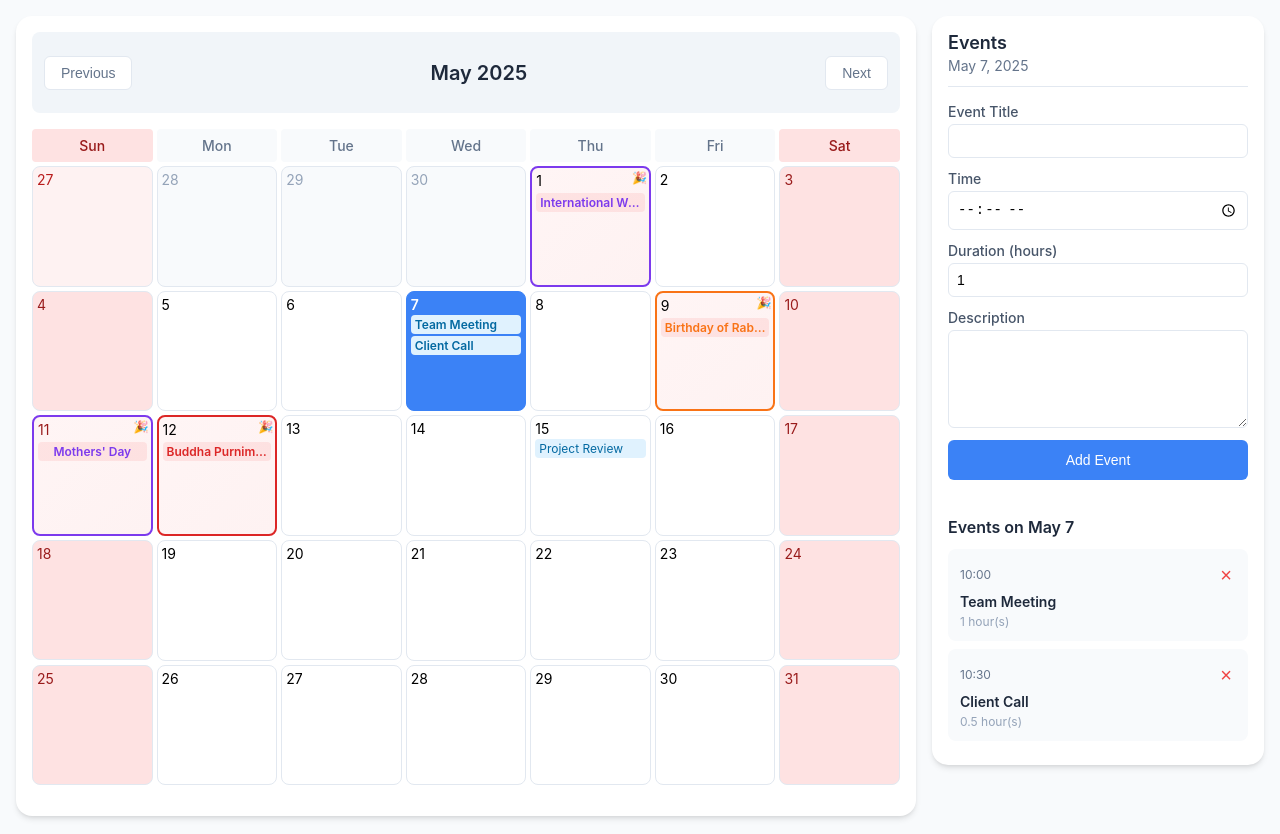
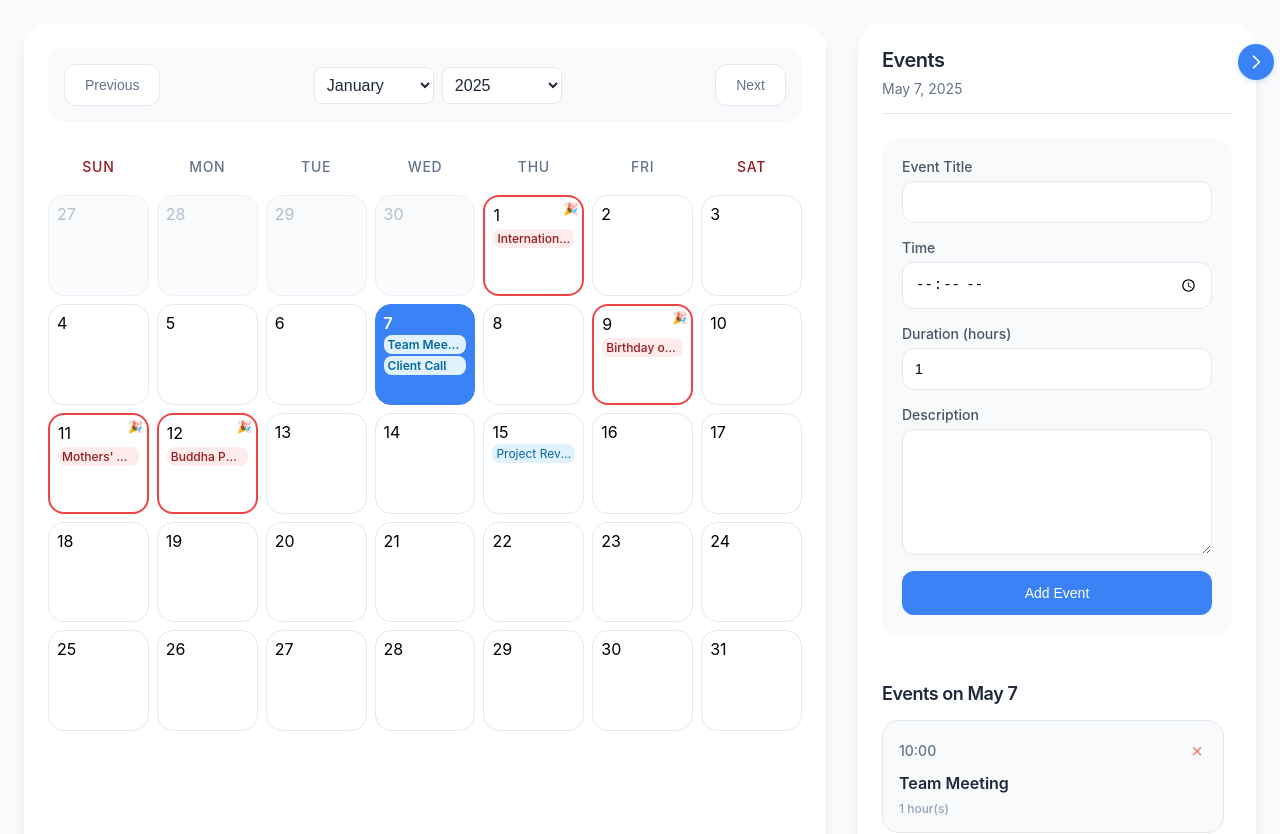
Before and after one commit to sanpras007/calender-app, a React (Create React App) app: page / in a window 1280 px wide. Shown: the top 834 px of the page. Built offline with nearby package versions, Linux system fonts and the light colour scheme.

Commit message:
new change in side bar and descripton bug cleared

```diff
--- a/src/App.css
+++ b/src/App.css
@@ -17,8 +17,8 @@ body {
 .app-container {
   display: flex;
   min-height: 100vh;
-  padding: 1rem;
-  gap: 1rem;
+  padding: 1.5rem;
+  gap: 2rem;
   max-width: 1400px;
   margin: 0 auto;
 }
@@ -27,10 +27,10 @@ body {
 .calendar-container {
   flex: 1;
   background: white;
-  border-radius: 1rem;
-  box-shadow: 0 4px 6px -1px rgb(0 0 0 / 0.1), 0 2px 4px -2px rgb(0 0 0 / 0.1);
-  padding: 1rem;
-  min-width: 0; /* Prevent flex item from overflowing */
+  border-radius: 1.5rem;
+  box-shadow: 0 10px 15px -3px rgb(0 0 0 / 0.1);
+  padding: 1.5rem;
+  min-width: 0;
 }
 
 /* Calendar Header */
@@ -38,60 +38,103 @@ body {
   display: flex;
   justify-content: space-between;
   align-items: center;
-  margin-bottom: 1rem;
-  padding: 0.75rem;
-  background: #f1f5f9;
-  border-radius: 0.5rem;
+  margin-bottom: 1.5rem;
+  padding: 1rem;
+  background: #f8fafc;
+  border-radius: 1rem;
+}
+
+.calendar-nav {
+  display: flex;
+  align-items: center;
+  gap: 1rem;
+  width: 100%;
+  justify-content: space-between;
 }
 
 .calendar-title {
-  font-size: 1.25rem;
+  display: flex;
+  align-items: center;
+  gap: 0.5rem;
+  font-size: 1.5rem;
   font-weight: 600;
   color: #1e293b;
+  letter-spacing: -0.025em;
+}
+
+.month-select,
+.year-select {
+  padding: 0.5rem;
+  border: 1px solid #e2e8f0;
+  border-radius: 0.5rem;
+  background: white;
+  color: #1e293b;
+  font-size: 1rem;
+  font-weight: 500;
+  cursor: pointer;
+  transition: all 0.2s ease;
+  min-width: 120px;
+}
+
+.month-select:hover,
+.year-select:hover {
+  border-color: #3b82f6;
+}
+
+.month-select:focus,
+.year-select:focus {
+  outline: none;
+  border-color: #3b82f6;
+  box-shadow: 0 0 0 3px rgba(59, 130, 246, 0.1);
+}
+
+.month-select option,
+.year-select option {
+  padding: 0.5rem;
+  font-size: 1rem;
 }
 
 /* Calendar Grid */
 .calendar-grid {
   display: grid;
   grid-template-columns: repeat(7, 1fr);
-  gap: 0.25rem;
+  gap: 0.5rem;
 }
 
 /* Weekday Headers */
 .weekday-header {
   text-align: center;
-  padding: 0.5rem;
+  padding: 0.75rem;
   font-weight: 500;
   color: #64748b;
-  background: #f8fafc;
-  border-radius: 0.25rem;
   font-size: 0.875rem;
+  text-transform: uppercase;
+  letter-spacing: 0.05em;
 }
 
 .weekday-header.weekend {
   color: #991b1b;
-  background: #fee2e2;
 }
 
 /* Calendar Days */
 .calendar-day {
   aspect-ratio: 1;
-  padding: 0.25rem;
+  padding: 0.5rem;
   border: 1px solid #e2e8f0;
-  border-radius: 0.5rem;
+  border-radius: 1rem;
   cursor: pointer;
   transition: all 0.2s ease;
   position: relative;
-  font-size: 0.875rem;
+  font-size: 1rem;
   display: flex;
   flex-direction: column;
   overflow: hidden;
+  background: white;
 }
 
 .calendar-day:hover {
-  background-color: #f1f5f9;
-  transform: scale(1.02);
-  z-index: 1;
+  background-color: #f8fafc;
+  transform: translateY(-2px);
   box-shadow: 0 4px 6px -1px rgb(0 0 0 / 0.1);
 }
 
@@ -104,16 +147,18 @@ body {
 .calendar-day.selected {
   background-color: #3b82f6;
   color: white;
+  border-color: #3b82f6;
 }
 
 .calendar-day.other-month {
   color: #94a3b8;
   background-color: #f8fafc;
+  opacity: 0.7;
 }
 
 /* Holiday styles */
 .calendar-day.holiday {
-  background: linear-gradient(135deg, #fff5f5 0%, #fef2f2 100%);
+  background: white;
   border: 2px solid #ef4444;
   position: relative;
 }
@@ -121,19 +166,19 @@ body {
 .calendar-day.holiday::before {
   content: '🎉';
   position: absolute;
-  top: 2px;
-  right: 2px;
+  top: 4px;
+  right: 4px;
   font-size: 0.75rem;
 }
 
 .calendar-day.holiday:hover {
-  background: linear-gradient(135deg, #fee2e2 0%, #fecaca 100%);
-  transform: scale(1.02);
-  box-shadow: 0 2px 4px rgba(239, 68, 68, 0.1);
+  background: #fff5f5;
+  transform: translateY(-2px);
+  box-shadow: 0 4px 6px -1px rgba(239, 68, 68, 0.1);
 }
 
 .calendar-day.holiday.other-month {
-  background: linear-gradient(135deg, #fff5f5 0%, #fef2f2 100%);
+  background: #fef2f2;
   color: #b91c1c;
   opacity: 0.8;
 }
@@ -145,7 +190,7 @@ body {
 }
 
 .calendar-day.holiday.today {
-  background: linear-gradient(135deg, #dbeafe 0%, #bfdbfe 100%);
+  background: #dbeafe;
   border-color: #3b82f6;
   color: #1e293b;
 }
@@ -154,13 +199,13 @@ body {
   font-size: 0.75rem;
   color: #991b1b;
   margin-top: 0.25rem;
-  font-weight: 600;
+  font-weight: 500;
   overflow: hidden;
   text-overflow: ellipsis;
   white-space: nowrap;
   padding: 0.125rem 0.25rem;
   background-color: rgba(239, 68, 68, 0.1);
-  border-radius: 0.25rem;
+  border-radius: 0.5rem;
   text-align: center;
 }
 
@@ -169,76 +214,26 @@ body {
   background-color: rgba(255, 255, 255, 0.2);
 }
 
-/* Different styles for different holiday types */
-.calendar-day.holiday[data-type="public"] {
-  border-color: #dc2626;
-}
-
-.calendar-day.holiday[data-type="observance"] {
-  border-color: #f97316;
-}
-
-.calendar-day.holiday[data-type="religious"] {
-  border-color: #7c3aed;
-}
-
-.calendar-day.holiday[data-type="public"] .holiday-name {
-  color: #dc2626;
-}
-
-.calendar-day.holiday[data-type="observance"] .holiday-name {
-  color: #f97316;
-}
-
-.calendar-day.holiday[data-type="religious"] .holiday-name {
-  color: #7c3aed;
-}
-
-/* Weekend styles */
-.calendar-day.weekend {
-  background-color: #fee2e2;
-  color: #991b1b;
-}
-
-.calendar-day.weekend:hover {
-  background-color: #fecaca;
-}
-
-.calendar-day.weekend.other-month {
-  background-color: #fef2f2;
-  color: #b91c1c;
-}
-
-.calendar-day.weekend.selected {
-  background-color: #3b82f6;
-  color: white;
-}
-
-.calendar-day.weekend.today {
-  background-color: #dbeafe;
-  border-color: #3b82f6;
-  color: #1e293b;
-}
-
 /* Event Styles */
 .event {
   margin: 0.125rem 0;
   padding: 0.125rem 0.25rem;
   font-size: 0.75rem;
-  border-radius: 0.25rem;
+  border-radius: 0.5rem;
   background-color: #e0f2fe;
   color: #0369a1;
   overflow: hidden;
   text-overflow: ellipsis;
   white-space: nowrap;
+  max-width: 100%;
 }
 
 /* Navigation Buttons */
 .calendar-nav-button {
-  padding: 0.5rem 1rem;
+  padding: 0.75rem 1.25rem;
   background-color: white;
   border: 1px solid #e2e8f0;
-  border-radius: 0.375rem;
+  border-radius: 0.75rem;
   color: #64748b;
   font-weight: 500;
   cursor: pointer;
@@ -247,53 +242,130 @@ body {
 }
 
 .calendar-nav-button:hover {
-  background-color: #f1f5f9;
+  background-color: #f8fafc;
   color: #1e293b;
-  transform: translateY(-1px);
-  box-shadow: 0 2px 4px rgba(0, 0, 0, 0.1);
+  transform: translateY(-2px);
+  box-shadow: 0 4px 6px -1px rgb(0 0 0 / 0.1);
 }
 
 /* Side Menu Styles */
 .side-menu {
-  width: 300px;
+  width: 350px;
   background: white;
-  border-radius: 1rem;
-  box-shadow: 0 4px 6px -1px rgb(0 0 0 / 0.1), 0 2px 4px -2px rgb(0 0 0 / 0.1);
-  padding: 1rem;
+  border-radius: 1.5rem;
+  box-shadow: 0 10px 15px -3px rgb(0 0 0 / 0.1);
+  padding: 1.5rem;
   display: flex;
   flex-direction: column;
-  gap: 1rem;
+  gap: 1.5rem;
   height: fit-content;
+  position: sticky;
+  top: 1.5rem;
+  transition: all 0.3s ease;
+  min-width: 40px;
+}
+
+.side-menu.closed {
+  width: 40px;
+  padding: 1.5rem 0.5rem;
+  overflow: visible;
+  background: transparent;
+  box-shadow: none;
+}
+
+.side-menu.closed > *:not(.side-menu-toggle) {
+  display: none;
 }
 
 .side-menu-header {
   border-bottom: 1px solid #e2e8f0;
-  padding-bottom: 0.75rem;
+  padding-bottom: 1rem;
 }
 
 .side-menu-header h3 {
-  font-size: 1.125rem;
+  font-size: 1.25rem;
   font-weight: 600;
   color: #1e293b;
   margin: 0;
+  letter-spacing: -0.025em;
 }
 
 .selected-date {
   color: #64748b;
   font-size: 0.875rem;
-  margin-top: 0.25rem;
+  margin-top: 0.5rem;
+}
+
+/* Holiday Info in Side Menu */
+.holiday-info {
+  background: linear-gradient(135deg, #fff5f5 0%, #fef2f2 100%);
+  border: 1px solid #ef4444;
+  border-radius: 1rem;
+  padding: 1.25rem;
+  margin-bottom: 1.5rem;
+  transition: all 0.3s ease;
+}
+
+.holiday-info:hover {
+  transform: translateY(-2px);
+  box-shadow: 0 4px 6px -1px rgba(239, 68, 68, 0.1);
+}
+
+.holiday-title {
+  color: #991b1b;
+  font-size: 1.25rem;
+  font-weight: 600;
+  margin: 0 0 0.75rem 0;
+  letter-spacing: -0.025em;
+}
+
+.holiday-types {
+  display: flex;
+  flex-wrap: wrap;
+  gap: 0.5rem;
+  margin-bottom: 0.75rem;
+}
+
+.holiday-type {
+  background-color: rgba(239, 68, 68, 0.1);
+  color: #991b1b;
+  padding: 0.375rem 0.75rem;
+  border-radius: 0.5rem;
+  font-size: 0.75rem;
+  font-weight: 500;
+  transition: all 0.2s ease;
+}
+
+.holiday-type:hover {
+  background-color: rgba(239, 68, 68, 0.2);
+  transform: translateY(-1px);
+}
+
+.holiday-description {
+  color: #4b5563;
+  font-size: 0.875rem;
+  line-height: 1.6;
+  margin: 0;
 }
 
 .event-form {
   display: flex;
   flex-direction: column;
-  gap: 0.75rem;
+  gap: 1rem;
+  background: #f8fafc;
+  padding: 1.25rem;
+  border-radius: 1rem;
+  transition: all 0.3s ease;
+}
+
+.event-form:hover {
+  box-shadow: 0 4px 6px -1px rgb(0 0 0 / 0.1);
 }
 
 .form-group {
   display: flex;
   flex-direction: column;
-  gap: 0.25rem;
+  gap: 0.375rem;
 }
 
 .form-group label {
@@ -304,31 +376,48 @@ body {
 
 .form-group input,
 .form-group textarea {
-  padding: 0.5rem;
+  padding: 0.75rem;
   border: 1px solid #e2e8f0;
-  border-radius: 0.375rem;
+  border-radius: 0.75rem;
   font-size: 0.875rem;
   transition: all 0.2s ease;
+  background: white;
 }
 
 .form-group input:focus,
 .form-group textarea:focus {
   outline: none;
   border-color: #3b82f6;
-  box-shadow: 0 0 0 2px rgba(59, 130, 246, 0.1);
+  box-shadow: 0 0 0 3px rgba(59, 130, 246, 0.1);
 }
 
 .form-group textarea {
   resize: vertical;
-  min-height: 80px;
+  min-height: 100px;
+  max-height: 300px;
+  white-space: pre-wrap;
+  word-wrap: break-word;
+  line-height: 1.5;
+  padding: 0.75rem;
+  border: 1px solid #e2e8f0;
+  border-radius: 0.75rem;
+  font-size: 0.875rem;
+  transition: all 0.2s ease;
+  background: white;
+}
+
+.form-group textarea:focus {
+  outline: none;
+  border-color: #3b82f6;
+  box-shadow: 0 0 0 3px rgba(59, 130, 246, 0.1);
 }
 
 .add-event-button {
   background-color: #3b82f6;
   color: white;
-  padding: 0.75rem;
+  padding: 0.875rem;
   border: none;
-  border-radius: 0.375rem;
+  border-radius: 0.75rem;
   font-weight: 500;
   cursor: pointer;
   transition: all 0.2s ease;
@@ -337,45 +426,50 @@ body {
 
 .add-event-button:hover {
   background-color: #2563eb;
-  transform: translateY(-1px);
-  box-shadow: 0 2px 4px rgba(37, 99, 235, 0.2);
+  transform: translateY(-2px);
+  box-shadow: 0 4px 6px -1px rgba(37, 99, 235, 0.2);
 }
 
 .events-list {
   flex: 1;
   overflow-y: auto;
+  padding-right: 0.5rem;
 }
 
 .events-list h4 {
-  font-size: 1rem;
+  font-size: 1.125rem;
   font-weight: 600;
   color: #1e293b;
-  margin-bottom: 0.75rem;
+  margin-bottom: 1rem;
+  letter-spacing: -0.025em;
 }
 
 .event-item {
   background: #f8fafc;
-  border-radius: 0.5rem;
-  padding: 0.75rem;
-  margin-bottom: 0.5rem;
+  border-radius: 1rem;
+  padding: 1rem;
+  margin-bottom: 0.75rem;
   transition: all 0.2s ease;
+  border: 1px solid #e2e8f0;
 }
 
 .event-item:hover {
-  transform: translateY(-1px);
-  box-shadow: 0 2px 4px rgba(0, 0, 0, 0.05);
+  transform: translateY(-2px);
+  box-shadow: 0 4px 6px -1px rgb(0 0 0 / 0.1);
+  border-color: #3b82f6;
 }
 
 .event-item-header {
   display: flex;
   justify-content: space-between;
   align-items: center;
-  margin-bottom: 0.25rem;
+  margin-bottom: 0.5rem;
 }
 
 .event-time {
-  font-size: 0.75rem;
+  font-size: 0.875rem;
   color: #64748b;
+  font-weight: 500;
 }
 
 .delete-event-button {
@@ -387,162 +481,189 @@ body {
   padding: 0.25rem;
   line-height: 1;
   transition: all 0.2s ease;
+  opacity: 0.7;
 }
 
 .delete-event-button:hover {
   color: #dc2626;
   transform: scale(1.1);
+  opacity: 1;
 }
 
 .event-item h5 {
-  font-size: 0.875rem;
+  font-size: 1rem;
   font-weight: 600;
   color: #1e293b;
-  margin: 0 0 0.25rem 0;
+  margin: 0 0 0.5rem 0;
 }
 
 .event-description {
-  font-size: 0.75rem;
+  font-size: 0.875rem;
   color: #64748b;
-  margin: 0 0 0.25rem 0;
+  margin: 0 0 0.5rem 0;
+  line-height: 1.5;
+  white-space: pre-wrap;
+  word-wrap: break-word;
+  max-height: 150px;
+  overflow-y: auto;
+  padding: 0.5rem;
+  background: #f8fafc;
+  border-radius: 0.5rem;
+  border: 1px solid #e2e8f0;
+}
+
+.event-description::-webkit-scrollbar {
+  width: 6px;
+}
+
+.event-description::-webkit-scrollbar-track {
+  background: #f1f5f9;
+  border-radius: 3px;
+}
+
+.event-description::-webkit-scrollbar-thumb {
+  background: #cbd5e1;
+  border-radius: 3px;
+}
+
+.event-description::-webkit-scrollbar-thumb:hover {
+  background: #94a3b8;
 }
 
 .event-duration {
   font-size: 0.75rem;
   color: #94a3b8;
   margin: 0;
+  font-weight: 500;
 }
 
 .no-events {
   color: #94a3b8;
   font-size: 0.875rem;
   text-align: center;
-  padding: 0.75rem;
+  padding: 1rem;
+  background: #f8fafc;
+  border-radius: 0.75rem;
 }
 
-/* Holiday Info in Side Menu */
-.holiday-info {
-  background: linear-gradient(135deg, #fff5f5 0%, #fef2f2 100%);
-  border: 1px solid #ef4444;
-  border-radius: 0.5rem;
-  padding: 0.75rem;
-  margin-bottom: 1rem;
+/* Side Menu Toggle Button */
+.side-menu-toggle {
+  position: absolute;
+  right: -18px;
+  top: 20px;
+  width: 36px;
+  height: 36px;
+  background: #3b82f6;
+  border: none;
+  border-radius: 50%;
+  display: flex;
+  align-items: center;
+  justify-content: center;
+  cursor: pointer;
+  transition: all 0.2s ease;
+  box-shadow: 0 2px 4px rgba(59, 130, 246, 0.2);
+  z-index: 100;
 }
 
-.holiday-title {
-  color: #991b1b;
-  font-size: 1.125rem;
-  font-weight: 600;
-  margin: 0 0 0.5rem 0;
+.side-menu-toggle svg {
+  width: 20px;
+  height: 20px;
+  color: white;
+  transition: transform 0.3s ease;
 }
 
-.holiday-types {
-  display: flex;
-  flex-wrap: wrap;
-  gap: 0.375rem;
-  margin-bottom: 0.5rem;
+.side-menu.closed .side-menu-toggle {
+  right: -18px;
 }
 
-.holiday-type {
-  background-color: rgba(239, 68, 68, 0.1);
-  color: #991b1b;
-  padding: 0.25rem 0.5rem;
-  border-radius: 0.25rem;
-  font-size: 0.75rem;
-  font-weight: 500;
+.side-menu.closed .side-menu-toggle svg {
+  transform: rotate(180deg);
 }
 
-.holiday-description {
-  color: #4b5563;
-  font-size: 0.875rem;
-  line-height: 1.5;
-  margin: 0;
-}
-
-/* Update existing holiday styles */
-.calendar-day.holiday[data-type="national holiday"] {
-  border-color: #dc2626;
-}
-
-.calendar-day.holiday[data-type="optional holiday"] {
-  border-color: #f97316;
-}
-
-.calendar-day.holiday[data-type="observance"] {
-  border-color: #7c3aed;
-}
-
-.calendar-day.holiday[data-type="hinduism"] {
-  border-color: #059669;
-}
-
-.calendar-day.holiday[data-type="christian"] {
-  border-color: #2563eb;
-}
-
-.calendar-day.holiday[data-type="season"] {
-  border-color: #d97706;
-}
-
-.calendar-day.holiday[data-type="national holiday"] .holiday-name {
-  color: #dc2626;
-}
-
-.calendar-day.holiday[data-type="optional holiday"] .holiday-name {
-  color: #f97316;
-}
-
-.calendar-day.holiday[data-type="observance"] .holiday-name {
-  color: #7c3aed;
-}
-
-.calendar-day.holiday[data-type="hinduism"] .holiday-name {
-  color: #059669;
-}
-
-.calendar-day.holiday[data-type="christian"] .holiday-name {
-  color: #2563eb;
-}
-
-.calendar-day.holiday[data-type="season"] .holiday-name {
-  color: #d97706;
+.side-menu-toggle:hover {
+  background: #2563eb;
+  transform: scale(1.05);
+  box-shadow: 0 4px 6px rgba(59, 130, 246, 0.3);
 }
 
 /* Responsive Design */
 @media (max-width: 1024px) {
   .app-container {
     flex-direction: column;
-    padding: 0.75rem;
+    padding: 1rem;
   }
 
   .side-menu {
     width: 100%;
+    position: static;
+    min-width: 0;
+  }
+
+  .side-menu.closed {
+    display: none;
+  }
+
+  .side-menu-toggle {
+    position: fixed;
+    right: 20px;
+    bottom: 20px;
+    top: auto;
+    width: 48px;
+    height: 48px;
+    background: #3b82f6;
+    border: none;
+    box-shadow: 0 4px 6px rgba(59, 130, 246, 0.3);
+  }
+
+  .side-menu-toggle svg {
+    width: 24px;
+    height: 24px;
+  }
+
+  .side-menu-toggle:hover {
+    background: #2563eb;
+    transform: scale(1.05);
   }
 
   .calendar-container {
-    margin-bottom: 1rem;
+    margin-bottom: 1.5rem;
   }
 }
 
 @media (max-width: 768px) {
   .calendar-container {
-    padding: 0.75rem;
+    padding: 1rem;
   }
 
   .calendar-day {
-    font-size: 0.75rem;
+    font-size: 0.875rem;
   }
 
   .event {
     font-size: 0.625rem;
   }
 
+  .calendar-header {
+    padding: 0.75rem;
+  }
+
+  .calendar-nav {
+    gap: 0.5rem;
+  }
+
   .calendar-title {
-    font-size: 1.125rem;
+    font-size: 1.25rem;
+  }
+
+  .month-select,
+  .year-select {
+    padding: 0.375rem;
+    font-size: 0.875rem;
+    min-width: 100px;
   }
 
   .calendar-nav-button {
-    padding: 0.375rem 0.75rem;
+    padding: 0.5rem 1rem;
     font-size: 0.75rem;
   }
 }
--- a/src/App.js
+++ b/src/App.js
@@ -1,6 +1,6 @@
 // src/App.js
 import React, { useState, useEffect } from 'react';
-import { format, addMonths, subMonths, startOfMonth, endOfMonth, eachDayOfInterval, isSameDay, parseISO, isSameMonth } from 'date-fns';
+import { format, addMonths, subMonths, startOfMonth, endOfMonth, eachDayOfInterval, isSameDay, parseISO, isSameMonth, setMonth, setYear } from 'date-fns';
 import './App.css';
 import eventsData from './events.json';
 import holidaysData from './holidays.json';
@@ -104,26 +104,73 @@ function App() {
 
   const allDays = [...getPreviousMonthDays(), ...days, ...getNextMonthDays()];
 
+  const handleMonthChange = (e) => {
+    const newMonth = parseInt(e.target.value);
+    setCurrentDate(prevDate => setMonth(prevDate, newMonth));
+  };
+
+  const handleYearChange = (e) => {
+    const newYear = parseInt(e.target.value);
+    setCurrentDate(prevDate => setYear(prevDate, newYear));
+  };
+
+  const handleDateClick = (date) => {
+    setSelectedDate(date);
+  };
+
+  // Generate array of years (current year ± 10 years)
+  const currentYear = new Date().getFullYear();
+  const years = Array.from({ length: 21 }, (_, i) => currentYear - 10 + i);
+
+  // Array of months
+  const months = [
+    'January', 'February', 'March', 'April', 'May', 'June',
+    'July', 'August', 'September', 'October', 'November', 'December'
+  ];
+
   return (
     <div className="app-container">
       <div className="calendar-container">
         {/* Header */}
         <div className="calendar-header">
+          <div className="calendar-nav">
             <button
               onClick={prevMonth}
               className="calendar-nav-button"
             >
               Previous
             </button>
-          <h2 className="calendar-title">
-            {format(currentDate, 'MMMM yyyy')}
-          </h2>
+            <div className="calendar-title">
+              <select
+                value={format(currentDate, 'MMMM')}
+                onChange={handleMonthChange}
+                className="month-select"
+              >
+                {months.map((month, index) => (
+                  <option key={month} value={index}>
+                    {month}
+                  </option>
+                ))}
+              </select>
+              <select
+                value={format(currentDate, 'yyyy')}
+                onChange={handleYearChange}
+                className="year-select"
+              >
+                {years.map(year => (
+                  <option key={year} value={year}>
+                    {year}
+                  </option>
+                ))}
+              </select>
+            </div>
             <button
               onClick={nextMonth}
               className="calendar-nav-button"
             >
               Next
             </button>
+          </div>
         </div>
 
         {/* Calendar Grid */}
@@ -153,7 +200,7 @@ function App() {
               <div
                 key={day.toISOString()}
                 className={`calendar-day ${isToday ? 'today' : ''} ${isSelected ? 'selected' : ''} ${!isCurrentMonth ? 'other-month' : ''} ${isWeekend ? 'weekend' : ''} ${holiday ? 'holiday' : ''}`}
-                onClick={() => setSelectedDate(day)}
+                onClick={() => handleDateClick(day)}
                 data-type={holidayType}
               >
                 <span>{format(day, 'd')}</span>
--- a/src/components/SideMenu.js
+++ b/src/components/SideMenu.js
@@ -1,13 +1,26 @@
-import React, { useState } from 'react';
+import React, { useState, useEffect } from 'react';
 import { format } from 'date-fns';
 
 function SideMenu({ selectedDate, onAddEvent, events, onDeleteEvent, holiday }) {
+  const [isOpen, setIsOpen] = useState(true);
   const [newEvent, setNewEvent] = useState({
     title: '',
     time: '',
     duration: 1,
     description: ''
   });
+
+  // Effect to automatically open side menu when a date with events is selected
+  useEffect(() => {
+    if (selectedDate) {
+      const hasEvents = events.some(event =>
+        event.date === format(selectedDate, 'yyyy-MM-dd')
+      );
+      if (hasEvents || holiday) {
+        setIsOpen(true);
+      }
+    }
+  }, [selectedDate, events, holiday]);
 
   const handleSubmit = (e) => {
     e.preventDefault();
@@ -33,6 +46,10 @@ function SideMenu({ selectedDate, onAddEvent, events, onDeleteEvent, holiday })
     }));
   };
 
+  const toggleSideMenu = () => {
+    setIsOpen(!isOpen);
+  };
+
   const eventsOnSelectedDate = selectedDate ? events.filter(event =>
     event.date === format(selectedDate, 'yyyy-MM-dd')
   ).sort((a, b) => {
@@ -51,7 +68,15 @@ function SideMenu({ selectedDate, onAddEvent, events, onDeleteEvent, holiday })
   }
 
   return (
-    <div className="side-menu">
+    <div className={`side-menu ${!isOpen ? 'closed' : ''}`}>
+      <button className="side-menu-toggle" onClick={toggleSideMenu} aria-label={isOpen ? "Close menu" : "Open menu"}>
+        <svg xmlns="http://www.w3.org/2000/svg" fill="none" viewBox="0 0 24 24" stroke="currentColor">
+          <path strokeLinecap="round" strokeLinejoin="round" strokeWidth={2} d="M9 5l7 7-7 7" />
+        </svg>
+      </button>
+
+      {isOpen && selectedDate && (
+        <>
           <div className="side-menu-header">
             <h3>Events</h3>
             <div className="selected-date">
@@ -146,6 +171,8 @@ function SideMenu({ selectedDate, onAddEvent, events, onDeleteEvent, holiday })
               <p className="no-events">No events scheduled</p>
             )}
           </div>
+        </>
+      )}
     </div>
   );
 }
```
Also changed, not shown: 1 other file (tests, documents, lock files or other folders). Lines whose indentation alone changed are shown as unchanged.
